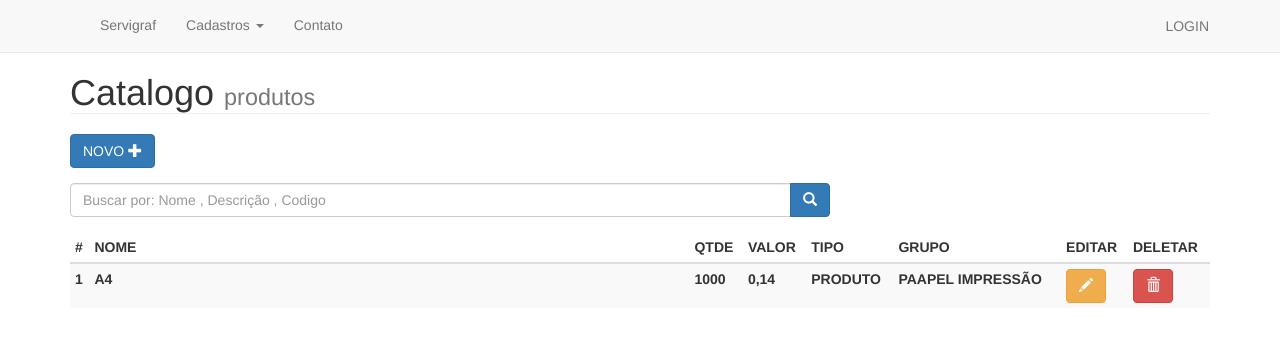
After one commit to olivx/servigraf, a Django app: page /catalogo/produto/list/ in a window 1280 px wide. The commit adds this page. Shown: the top 342 px of the page. Run offline with Django 3.2, Linux system fonts and the light colour scheme; lists and menus that the app fills with data are empty; parts of the project's set-up code (start-up, migrations or seed data) failed here and were passed over; some libraries are stand-ins or nearby versions.

Commit message:
view and template product_list

```diff
--- /dev/null
+++ b/catalogo/templates/product_list.html
@@ -0,0 +1,73 @@
+{% extends 'base.html' %}
+
+{% block content %}
+
+<h1 class="page-header" style="padding:0px; margin-top:0px;">Catalogo
+    <small>produtos</small>
+</h1>
+
+<div class="form-group">
+<button class="btn btn-primary">
+    NOVO
+    <i class="glyphicon glyphicon-plus"></i>
+</button>
+</div>
+
+<form action="">
+    <div class="form-group">
+        <div class="input-group col-md-8">
+            <input name="search" type="text"  class="form-control"
+                   placeholder="Buscar por: Nome , Descrição , Codigo">
+            <div class="input-group-btn">
+                <button class="btn btn-primary" data-url="">
+                    <span class="glyphicon glyphicon-search"></span>
+                </button>
+            </div>
+        </div>
+    </div>
+</form>
+
+
+<table id="table-product" class="table table-striped table-hover table-condensed">
+    <thead>
+        <tr>
+            <th>#</th>
+            <th width="600">NOME</th>
+            <th>QTDE</th>
+            <th>VALOR</th>
+            <th>TIPO</th>
+            <th>GRUPO</th>
+            <th>EDITAR</th>
+            <th>DELETAR</th>
+        </tr>
+    </thead>
+
+    <tbody>
+         <tr>
+            <th>1</th>
+            <th>A4</th>
+            <th>1000</th>
+            <th>0,14</th>
+            <th>PRODUTO</th>
+            <th>PAAPEL IMPRESSÃO</th>
+
+             <th>
+                 <button class="btn btn-warning">
+                     <i class="glyphicon glyphicon-pencil"></i>
+                 </button>
+             </th>
+
+             <th>
+                 <button class="btn btn-danger">
+                     <i class="glyphicon glyphicon-trash"></i>
+                 </button>
+             </th>
+        </tr>
+    </tbody>
+</table>
+
+
+
+
+
+{% endblock %}
--- /dev/null
+++ b/catalogo/urls.py
@@ -0,0 +1,7 @@
+from django.conf.urls import url
+from catalogo import views as catalogo_views
+
+urlpatterns = [
+
+    url(r'produto/list/$', catalogo_views.product_list, name='product_list'),
+]
--- a/catalogo/views.py
+++ b/catalogo/views.py
@@ -1,3 +1,7 @@
 from django.shortcuts import render
 
 # Create your views here.
+
+
+def product_list(request):
+    return render(request, 'product_list.html')
--- a/core/templates/menu.html
+++ b/core/templates/menu.html
@@ -30,6 +30,10 @@
                     <ul class="dropdown-menu">
                         <li><a href="{% url 'servigraf:clientes' %}">
                             Clientes</a>
+                        </li>
+
+                        <li><a href="{% url 'catalogo:product_list' %}">
+                            Produtos</a>
                         </li>
                         <!--<li role="separator" class="divider"></li>-->
                         <!--<li class="dropdown-header">Nav header</li>-->
--- a/servigraf/urls.py
+++ b/servigraf/urls.py
@@ -25,6 +25,7 @@ urlpatterns = [
     url(r'^$', views.home, name='home'),
     url(r'^servigraf/', include('core.urls', namespace='servigraf')),
     url(r'^account/', include('account.urls', namespace='account')),
+    url(r'catalogo/', include('catalogo.urls', namespace='catalogo')),
 
 
 
```
Also changed, not shown: catalogo/tests/test_views_products.py (added, +10 -0 lines).
